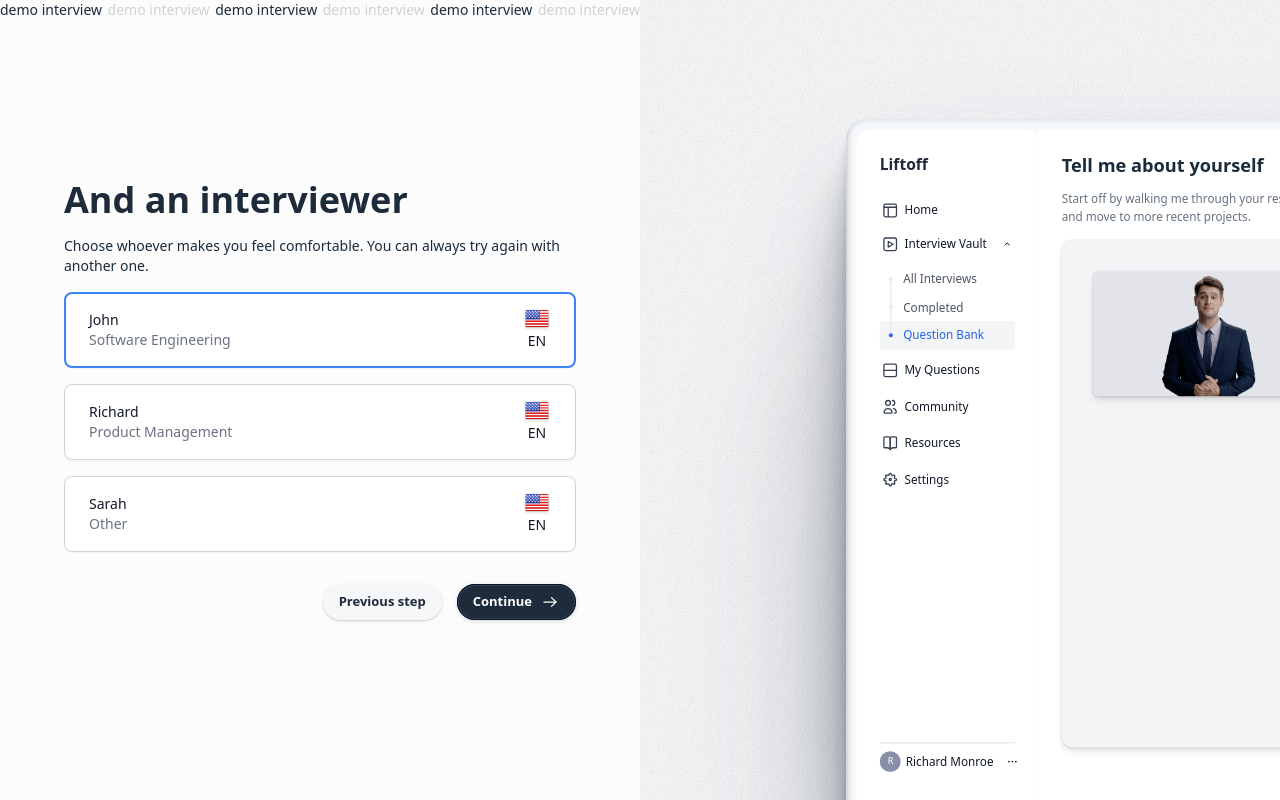
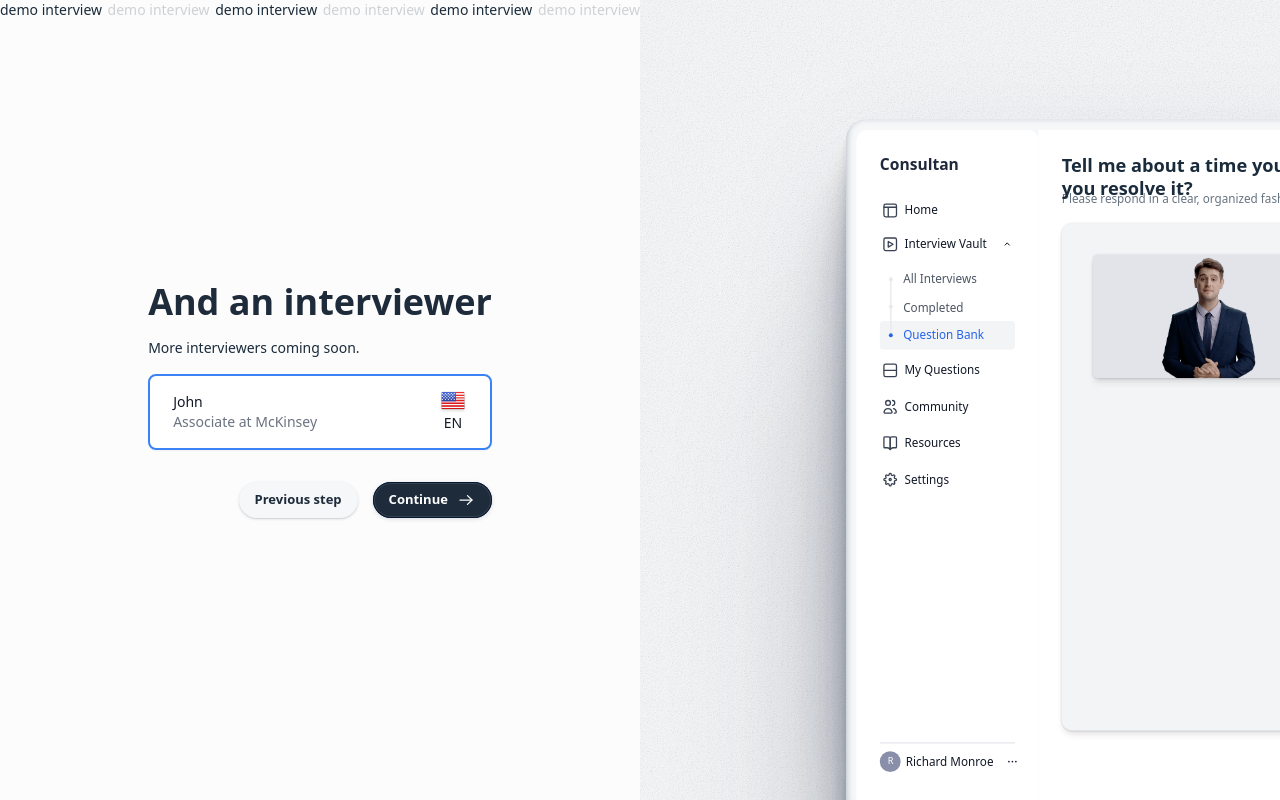
Before and after one commit to andrewgcodes/consultan, a Next.js app: page /demo in a window 1280 px wide. Both pictures are taken after a click on the button "Continue". Built offline with nearby package versions, Linux system fonts and the light colour scheme; what @ffmpeg/ffmpeg would draw is missing.

Commit message:
refactoring

```diff
--- a/pages/api/generate.ts
+++ b/pages/api/generate.ts
@@ -23,15 +23,15 @@ const handler = async (req: Request): Promise<Response> => {
       {
         role: "system",
         content:
-          "You are a tech hiring manager. You are to only provide feedback on the interview candidate's transcript. If it is not relevant and does not answer the question, make sure to say that. Do not be overly verbose and focus on the candidate's response.",
+          "You are a McKinsey consultant who is interviewing a candidate through a case study. You are to only provide feedback on the interview candidate's transcript. If it is not relevant and does not answer the question, make sure to say that. Do not be overly verbose and focus on the candidate's response.",
       },
       { role: "user", content: prompt },
     ],
-    temperature: 0.7,
+    temperature: 0.1,
     top_p: 1,
     frequency_penalty: 0,
     presence_penalty: 0,
-    max_tokens: 450,
+    max_tokens: 500,
     stream: true,
     n: 1,
   };
--- a/pages/demo.tsx
+++ b/pages/demo.tsx
@@ -10,36 +10,30 @@ const questions = [
   {
     id: 1,
     name: "Behavioral",
-    description: "From LinkedIn, Amazon, Adobe",
+    description: "Tell me about...",
     difficulty: "Easy",
   },
   {
     id: 2,
-    name: "Technical",
-    description: "From Google, Meta, and Apple",
+    name: "Market Sizing",
+    description: "Estimate the...",
     difficulty: "Medium",
   },
+  {
+    id:3,
+    name:"Market Entry",
+    description:"How would you...",
+    difficulty: "Hard"
+  }
 ];
 
 const interviewers = [
   {
     id: "John",
     name: "John",
-    description: "Software Engineering",
+    description: "Associate at McKinsey",
     level: "L3",
-  },
-  {
-    id: "Richard",
-    name: "Richard",
-    description: "Product Management",
-    level: "L5",
-  },
-  {
-    id: "Sarah",
-    name: "Sarah",
-    description: "Other",
-    level: "L7",
-  },
+  }
 ];
 
 const ffmpeg = createFFmpeg({
@@ -194,12 +188,12 @@ export default function DemoPage() {
 
       const question =
         selected.name === "Behavioral"
-          ? `Tell me about yourself. Why don${`’`}t you walk me through your resume?`
-          : selectedInterviewer.name === "John"
-          ? "What is a Hash Table, and what is the average case and worst case time for each of its operations?"
-          : selectedInterviewer.name === "Richard"
-          ? "Uber is looking to expand its product line. Talk me through how you would approach this problem."
-          : "You have a 3-gallon jug and 5-gallon jug, how do you measure out exactly 4 gallons?";
+          ? `Tell me about a time you experienced a team conflict. What did you learn? How did you resolve it?`
+          : selected.name === "Market Sizing"
+          ? "Estimate the market size of GPUs in South Korea."
+          : selected.name === "Market Entry"
+          ? "Costco would like to enter the Brazilian market. What would you suggest?"
+          : "Costco would like to enter the Brazilian market. What would you suggest?";
 
       setStatus("Transcribing");
 
@@ -232,7 +226,7 @@ export default function DemoPage() {
         });
 
         if (results.transcript.length > 0) {
-          const prompt = `Please give feedback on the following interview question: ${question} given the following transcript: ${
+          const prompt = `Please give feedback for a consulting interview candidate's response to the following interview question: ${question}. Here is the candidate's response to the question: ${
             results.transcript
           }. ${
             selected.name === "Behavioral"
@@ -390,7 +384,7 @@ export default function DemoPage() {
                   </p>
                 </div>
                 <Link
-                  href="https://github.com/Tameyer41/liftoff"
+                  href="https://github.com/andrewgcodes/consultan"
                   target="_blank"
                   className="group rounded-full pl-[8px] min-w-[180px] pr-4 py-2 text-[13px] font-semibold transition-all flex items-center justify-center bg-[#1E2B3A] text-white hover:[linear-gradient(0deg, rgba(255, 255, 255, 0.1), rgba(255, 255, 255, 0.1)), #0D2247] no-underline flex gap-x-2  active:scale-95 scale-100 duration-75"
                   style={{
@@ -461,15 +455,15 @@ export default function DemoPage() {
                 <div className="w-full flex flex-col max-w-[1080px] mx-auto justify-center">
                   <h2 className="text-2xl font-semibold text-left text-[#1D2B3A] mb-2">
                     {selected.name === "Behavioral"
-                      ? `Tell me about yourself. Why don${`’`}t you walk me through your resume?`
-                      : selectedInterviewer.name === "John"
-                      ? "What is a Hash Table, and what is the average case and worst case time for each of its operations?"
-                      : selectedInterviewer.name === "Richard"
-                      ? "Uber is looking to expand its product line. Talk me through how you would approach this problem."
-                      : "You have a 3-gallon jug and 5-gallon jug, how do you measure out exactly 4 gallons?"}
+          ? `Tell me about a time you experienced a team conflict. What did you learn? How did you resolve it?`
+          : selected.name === "Market Sizing"
+          ? "Estimate the market size of GPUs in South Korea."
+          : selected.name === "Market Entry"
+          ? "Costco would like to enter the Brazilian market. What would you suggest?"
+          : "Costco would like to enter the Brazilian market. What would you suggest?"}
                   </h2>
                   <span className="text-[14px] leading-[20px] text-[#1a2b3b] font-normal mb-4">
-                    Asked by top companies like Google, Facebook and more
+                    Asked by top firms like McKinsey, Bain, BCG, and more.
                   </span>
                   <motion.div
                     initial={{ y: -20 }}
@@ -763,7 +757,7 @@ export default function DemoPage() {
                       Restart demo
                     </button>
                     <Link
-                      href="https://github.com/Tameyer41/liftoff"
+                      href="https://github.com/andrewgcodes/consultan"
                       target="_blank"
                       className="group rounded-full pl-[8px] min-w-[180px] pr-4 py-2 text-[13px] font-semibold transition-all flex items-center justify-center bg-[#1E2B3A] text-white hover:[linear-gradient(0deg, rgba(255, 255, 255, 0.1), rgba(255, 255, 255, 0.1)), #0D2247] no-underline flex gap-x-2  active:scale-95 scale-100 duration-75"
                       style={{
@@ -846,7 +840,7 @@ export default function DemoPage() {
                     Select a question type
                   </h2>
                   <p className="text-[14px] leading-[20px] text-[#1a2b3b] font-normal my-4">
-                    We have hundreds of questions from top tech companies.
+                    Practice with common interview questions from top consulting firms.
                     Choose a type to get started.
                   </p>
                   <div>
@@ -1046,8 +1040,7 @@ export default function DemoPage() {
                     And an interviewer
                   </h2>
                   <p className="text-[14px] leading-[20px] text-[#1a2b3b] font-normal my-4">
-                    Choose whoever makes you feel comfortable. You can always
-                    try again with another one.
+                    More interviewers coming soon.
                   </p>
                   <div>
                     <RadioGroup
@@ -1390,7 +1383,7 @@ export default function DemoPage() {
                 <ul className="mb-auto list-none">
                   <li className="list-none flex items-center">
                     <p className="text-[12px] font-extrabold text-[#1E293B]">
-                      Liftoff
+                      Consultan
                     </p>
                   </li>
                   <li className="mt-4 list-none flex items-center rounded-[9px] text-gray-900 py-[2px]">
@@ -1656,26 +1649,22 @@ export default function DemoPage() {
                       className="text-[#1a2b3b] text-[14px] leading-[18px] font-semibold absolute"
                     >
                       {selected.name === "Behavioral"
-                        ? "Tell me about yourself"
-                        : selectedInterviewer.name === "John"
-                        ? "What is a Hash Table, and what is the average case for each of its operations?"
-                        : selectedInterviewer.name === "Richard"
-                        ? "Uber is looking to expand its product line. How would you go about doing this?"
-                        : "You have a 3-gallon jug and 5-gallon jug, how do you measure out exactly 4 gallons?"}
+          ? `Tell me about a time you experienced a team conflict. What did you learn? How did you resolve it?`
+          : selected.name === "Market Sizing"
+          ? "Estimate the market size of GPUs in South Korea."
+          : selected.name === "Market Entry"
+          ? "Costco would like to enter the Brazilian market. What would you suggest?"
+          : "Costco would like to enter the Brazilian market. What would you suggest?"}
                     </motion.span>
 
                     <ul className="mt-[28px] flex">
                       {selected.name === "Behavioral" ? (
                         <li className="list-none max-w-[400px]">
-                          Start off by walking me through your resume. Perhaps
-                          begin with your internships in college and move to
-                          more recent projects.
+                          Please respond in a clear, organized fashion.
                         </li>
                       ) : (
                         <li className="list-none max-w-[400px]">
-                          Start off by explaining what the function does, and
-                          its time and space complexities. Then go into how you
-                          would optimize it.
+                          Please explain your thinking step by step.
                         </li>
                       )}
                     </ul>
```
